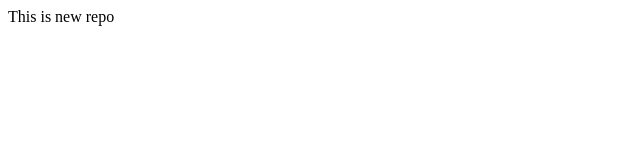
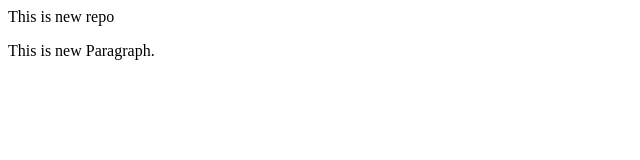
Before and after one commit to priyank-padhiyar/localrepo, a plain HTML site: page index.html in a window 1280 px wide. Shown: the whole page, without its empty margins (0-640 px from the left). Drawn offline with Linux system fonts and the light colour scheme.

Commit message:
Add new feature

```diff
--- a/index.html
+++ b/index.html
@@ -1 +1,2 @@
 <p>This is new repo</p>
+<p>This is new Paragraph.</p>
```
